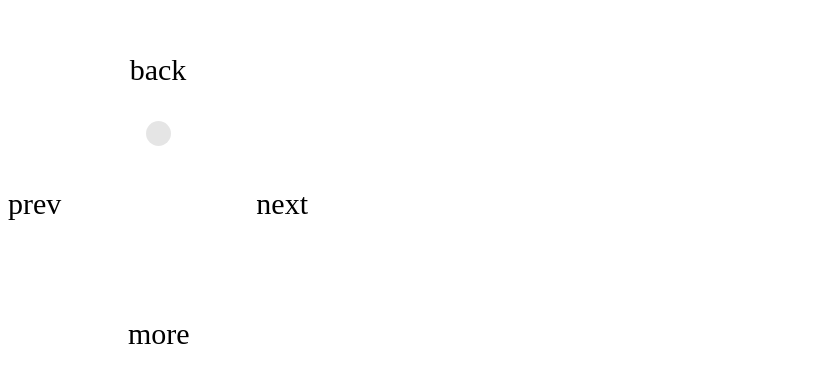
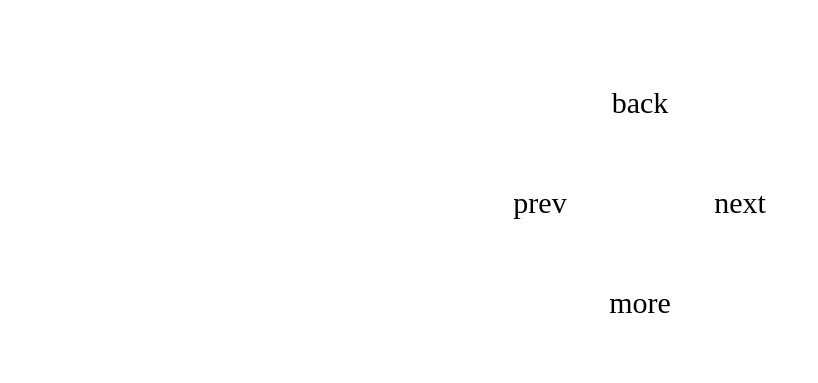
Before and after one commit to MrMicrowaveOven/nav-wheel, a React (Create React App) app: page / in a window 1280 px wide. Shown: the part 147-530 px from the top of the page, without its empty margins (0-818 px from the left). Built offline with nearby package versions, Linux system fonts and the light colour scheme.

Commit message:
Got 4 sides working!

```diff
--- a/src/Wheel.css
+++ b/src/Wheel.css
@@ -1,30 +1,24 @@
 .wheel-container {
+  margin: auto;
   margin-top: 200px;
   height: 300px;
   width: 300px;
   font-size: 30px
 }
-
-.four {
-  position: relative;
+.top, .bottom, .left, .right {
+  width: 100px;
+  height: 100px;
+  line-height: 100px;
 }
 
-.top {
-  top: 0;
+.row {
+  display: flex;
+  justify-content: space-between;
 }
 
-.left {
-  top: 100px;
-  float: left;
-}
 
-.right {
-  top: 100px;
-  float: right;
-}
-
-.bottom {
-  top: 230px;
+.top, .bottom {
+  margin: 0 auto;
 }
 
 .circle {
--- a/src/Wheel.js
+++ b/src/Wheel.js
@@ -8,13 +8,16 @@ const Wheel = (props) => {
 
   const fourSpokes = () => {
     return  <div className="wheel-container">
-              <div className="four top">back</div>
-              <div className="four left">prev</div>
-              <div className="four right">next</div>
-              <div className="four bottom">more</div>
-              <div className="circle"/>
+              <div className="top">back</div>
+              <div className="row">
+                <div className="left">prev</div>
+                <div className="right">next</div>
+              </div>
+              <div className="bottom">more</div>
             </div>
   }
+
+
 
   const spokesOptions = {
     4: fourSpokes()
```
